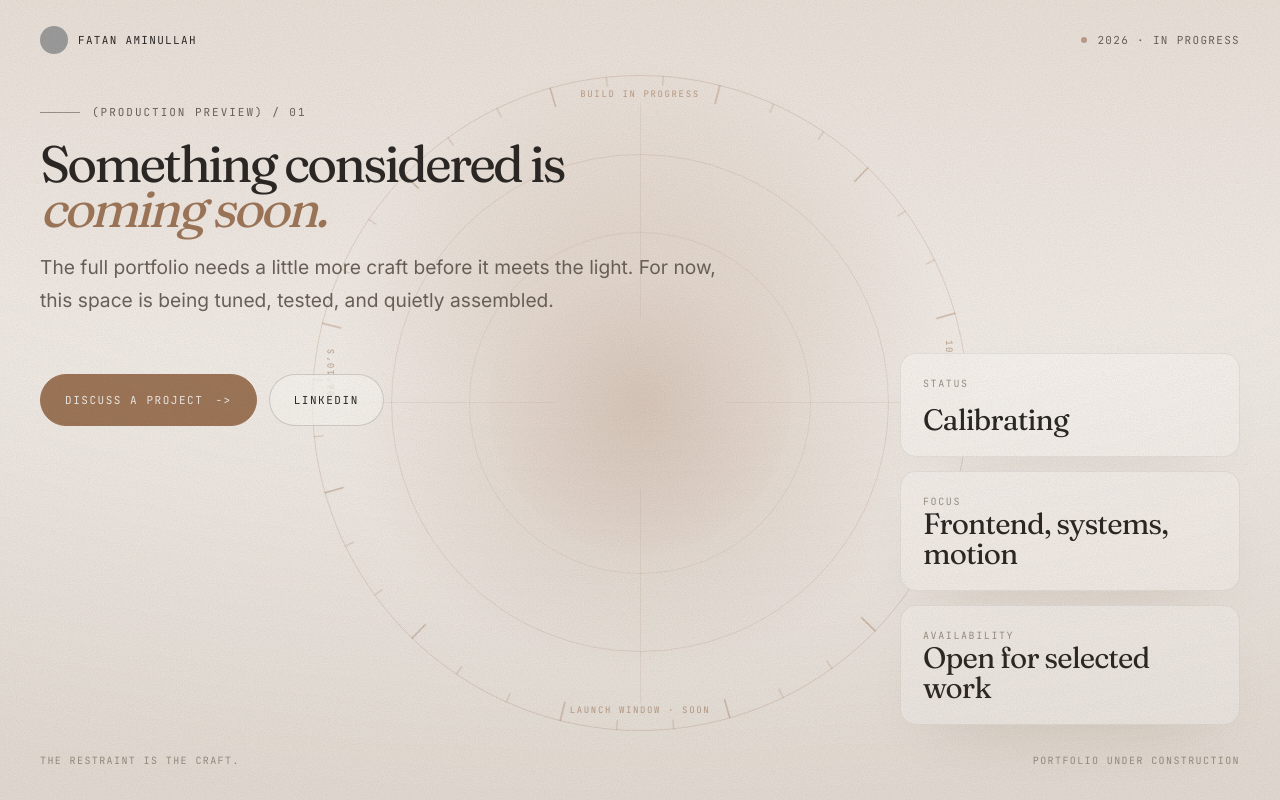
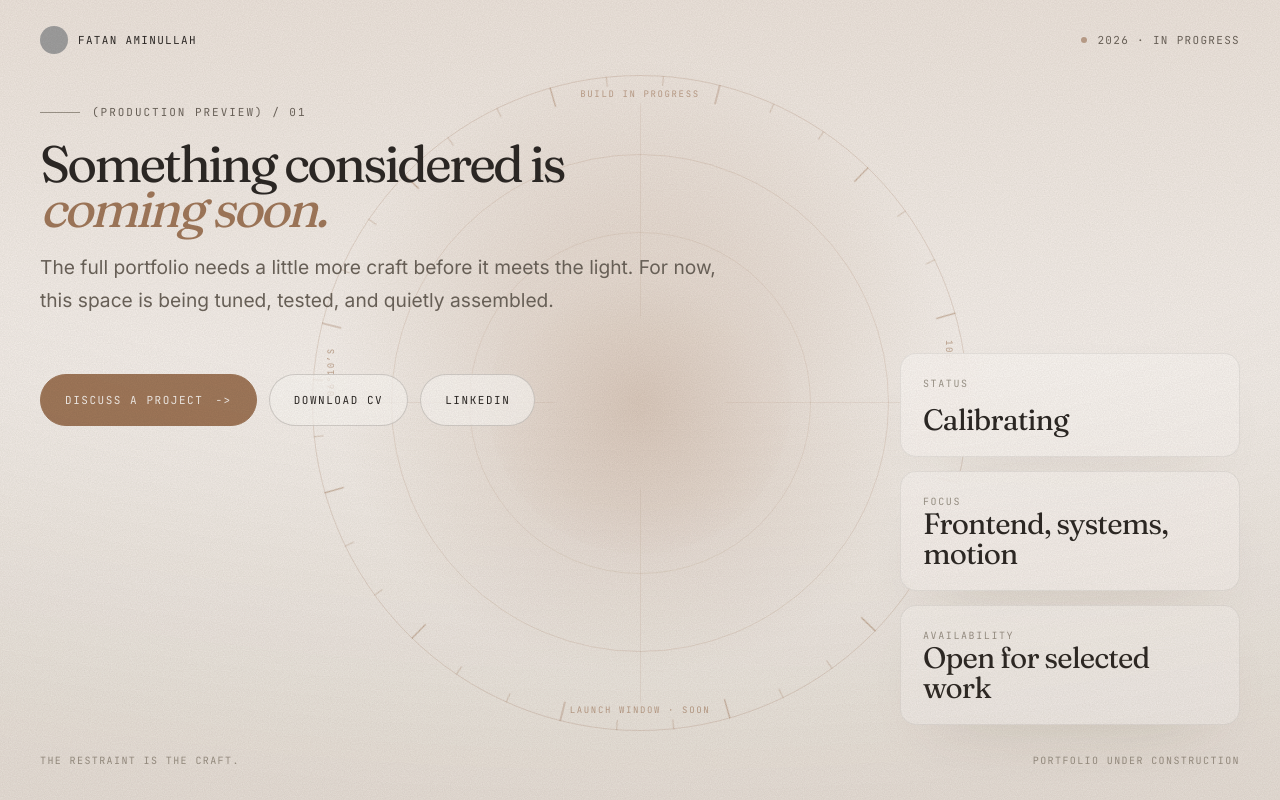
Before and after one commit to Fatanaminullah/fatanaminullah-web, a Next.js app: page / in a window 1280 px wide. Built offline with nearby package versions, Linux system fonts and the light colour scheme; no server answers; grey boxes are pictures that could not be loaded.

Commit message:
feat(coming-soon): add CV download button

```diff
--- a/src/components/coming-soon.tsx
+++ b/src/components/coming-soon.tsx
@@ -67,6 +67,13 @@ export default function ComingSoon() {
               Discuss a project
               <span aria-hidden="true">-&gt;</span>
             </a>
+            <a
+              href="/cv-fatan-aminullah.pdf"
+              download="CV Fatan Aminullah.pdf"
+              data-cursor="link"
+            >
+              Download CV
+            </a>
             <a href="https://www.linkedin.com/in/fatan-aminullah/" data-cursor="link">
               LinkedIn
             </a>
```
Also changed, not shown: 1 other file (tests, documents, lock files or other folders).
